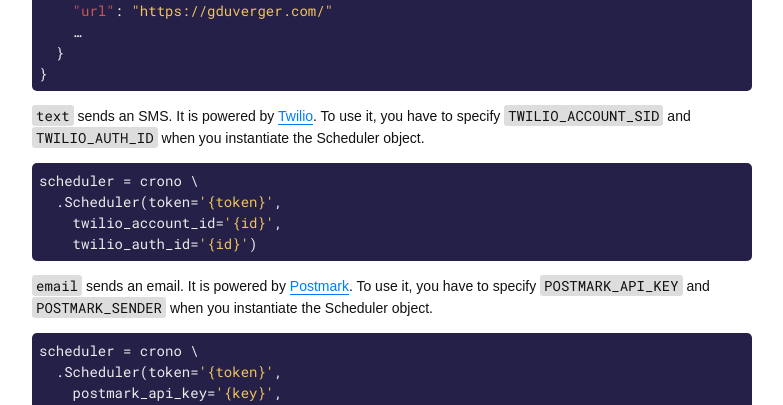
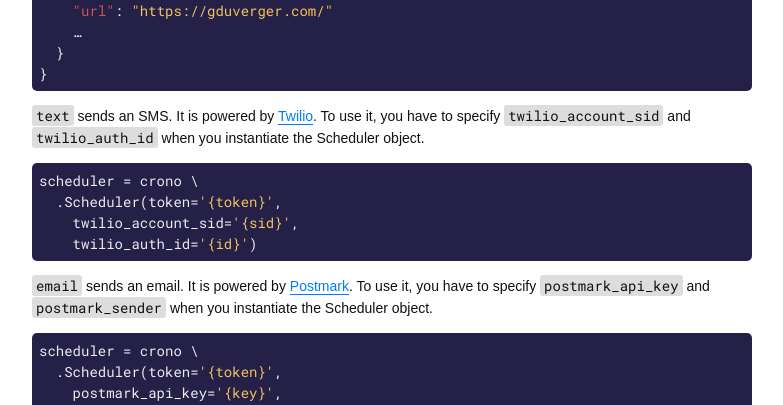
Before and after one commit to gduverger/crono, a Python web app: template api/templates/index.html in a window 1280 px wide. Shown: the part 3819-4224 px from the top of the page, without its empty margins (248-1031 px from the left). Run offline with Jinja, Linux system fonts and the light colour scheme; the template is opened without the code that fills it, so the values that code supplies are empty; some libraries are stand-ins or nearby versions; some web fonts are replaced.

Commit message:
lowercase

```diff
--- a/api/templates/index.html
+++ b/api/templates/index.html
@@ -206,16 +206,16 @@ API:
 }</code></pre>
 
 			<a name="tasks-text"></a>
-			<p><code>text</code> sends an SMS. It is powered by <a href="https://www.twilio.com/">Twilio</a>. To use it, you have to specify <code>TWILIO_ACCOUNT_SID</code> and <code>TWILIO_AUTH_ID</code> when you instantiate the Scheduler object.</p>
+			<p><code>text</code> sends an SMS. It is powered by <a href="https://www.twilio.com/">Twilio</a>. To use it, you have to specify <code>twilio_account_sid</code> and <code>twilio_auth_id</code> when you instantiate the Scheduler object.</p>
 
 <pre><code class="python">scheduler = crono<span class="br"> \
   </span>.Scheduler(token='{token}', <span class="br">
-    </span><b>twilio_account_id</b>='{id}', <span class="br">
+    </span><b>twilio_account_sid</b>='{sid}', <span class="br">
     </span><b>twilio_auth_id</b>='{id}')
 </code></pre>
 
 			<a name="tasks-email"></a>
-			<p><code>email</code> sends an email. It is powered by <a href="https://postmarkapp.com/">Postmark</a>. To use it, you have to specify <code>POSTMARK_API_KEY</code> and <code>POSTMARK_SENDER</code> when you instantiate the Scheduler object.</p>
+			<p><code>email</code> sends an email. It is powered by <a href="https://postmarkapp.com/">Postmark</a>. To use it, you have to specify <code>postmark_api_key</code> and <code>postmark_sender</code> when you instantiate the Scheduler object.</p>
 
 <pre><code class="python">scheduler = crono<span class="br"> \
   </span>.Scheduler(token='{token}', <span class="br">
```
